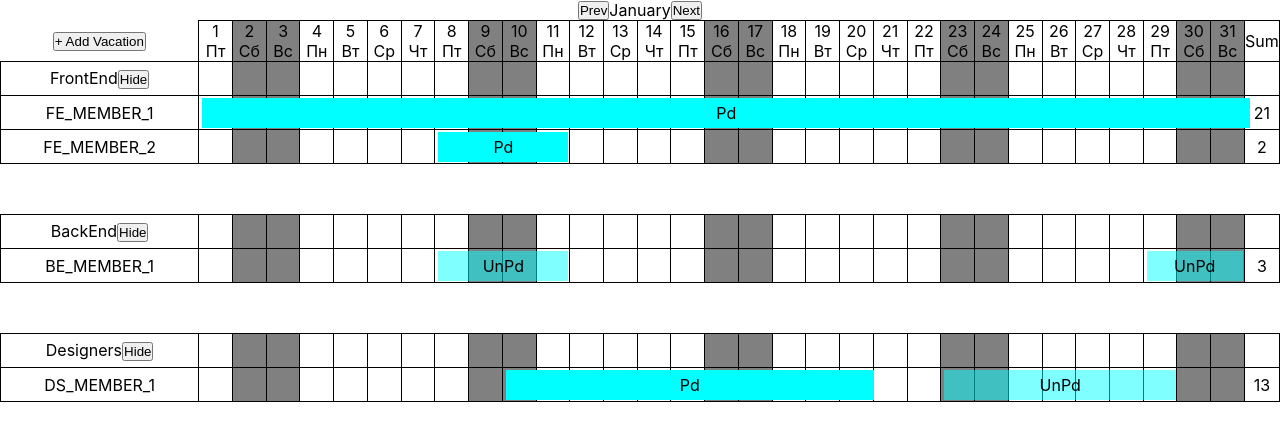
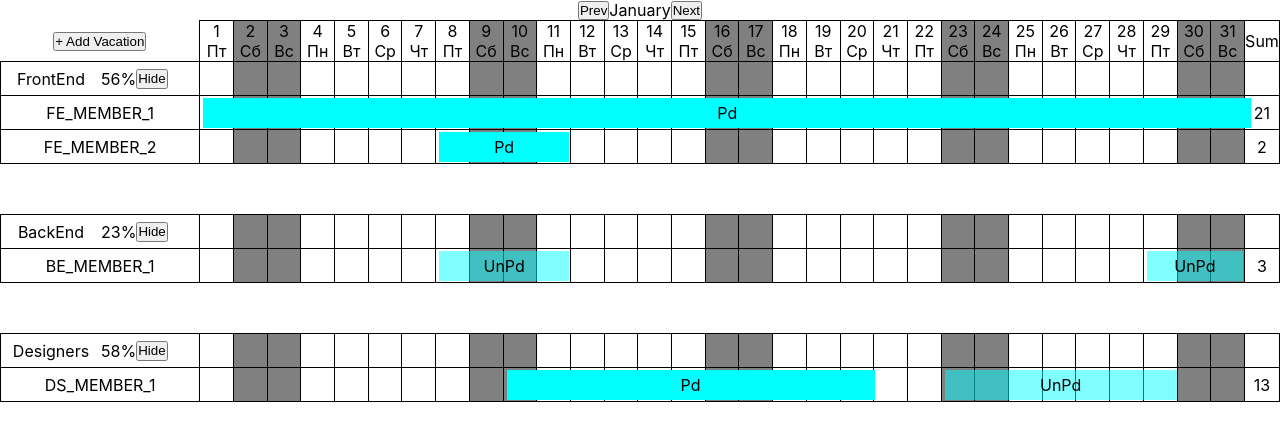
Before and after one commit to KoIIIaPaOlovo/calendar, a React (Create React App) app: page / in a window 1280 px wide. Shown: the top 440 px of the page. Built offline with nearby package versions, Linux system fonts and the light colour scheme.

Commit message:
added team percent output

```diff
--- a/src/components/Team.css
+++ b/src/components/Team.css
@@ -8,6 +8,12 @@ tbody::after {
   content: " ";
   display: block;
 }
+
+.team__head {
+  display: grid;
+  grid-template-columns: 100px 1fr 1fr 1fr;
+}
+
 .team__head-column {
   border: 1px solid black;
 }
--- a/src/components/Team.js
+++ b/src/components/Team.js
@@ -56,6 +56,9 @@ export default class Team extends React.Component {
           <td className="team__head-column">
             <div className="team__head">
               {this.props.team.realm}
+              <div className="team-percent">
+                {this.countTeamPercent() + "%"}
+              </div>
               <button onClick={() => this.hideTeam()}>Hide</button>
             </div>
           </td>
@@ -185,6 +188,18 @@ export default class Team extends React.Component {
     this.setState({ isShown: !this.state.isShown });
   }
 
+  countTeamPercent() {
+    let fullSum = 0;
+    let fullDays = this.state.days * this.props.team.participants.length;
+    this.state.vacations.forEach((vacation) => {
+      fullSum += this.countSumWithoutHolidays(
+        vacation.startDate,
+        vacation.endDate,
+      );
+    });
+    return Math.round(fullSum / fullDays * 100);
+  }
+
   sliceDate(duration, currentDate, position) {
     let date = position === "end" ? duration.slice(13) : duration.slice(0, 10);
     let dateNumber = Date.parse(this.countDateFromString(date));
```
Also changed, not shown: 1 other file (tests, documents, lock files or other folders).
